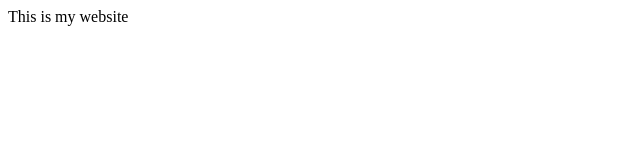
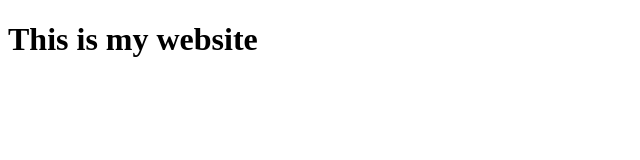
Before and after one commit to LouisDuglan/LouisDuglan.github.io, a plain HTML site: page index.html in a window 1280 px wide. Shown: the whole page, without its empty margins (0-640 px from the left). Drawn offline with Linux system fonts and the light colour scheme.

Commit message:
Update index.html

```diff
--- a/index.html
+++ b/index.html
@@ -4,6 +4,6 @@
 		<title>Louis Duglan</title>
 	</head>
 	<body>
-		This is my website
+		<h1>This is my website</h1>
 	</body>
 </html>
```
